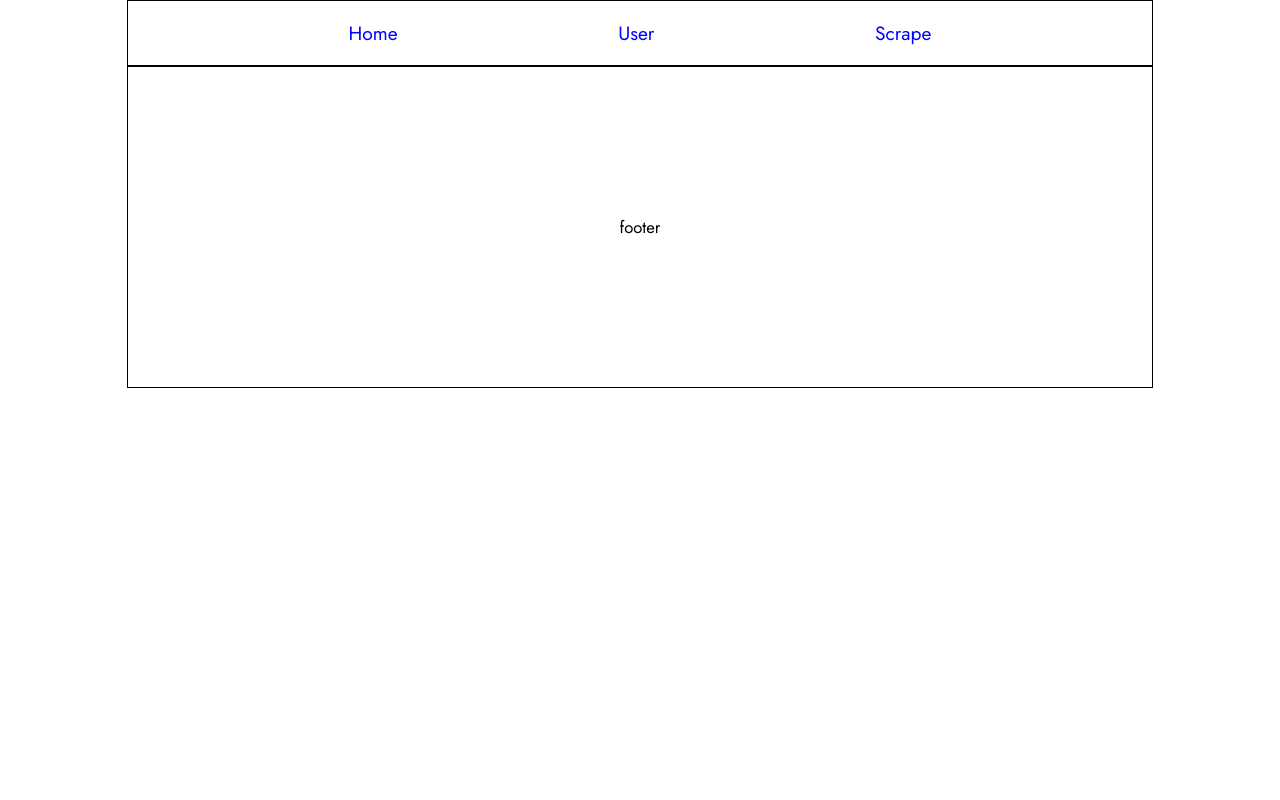
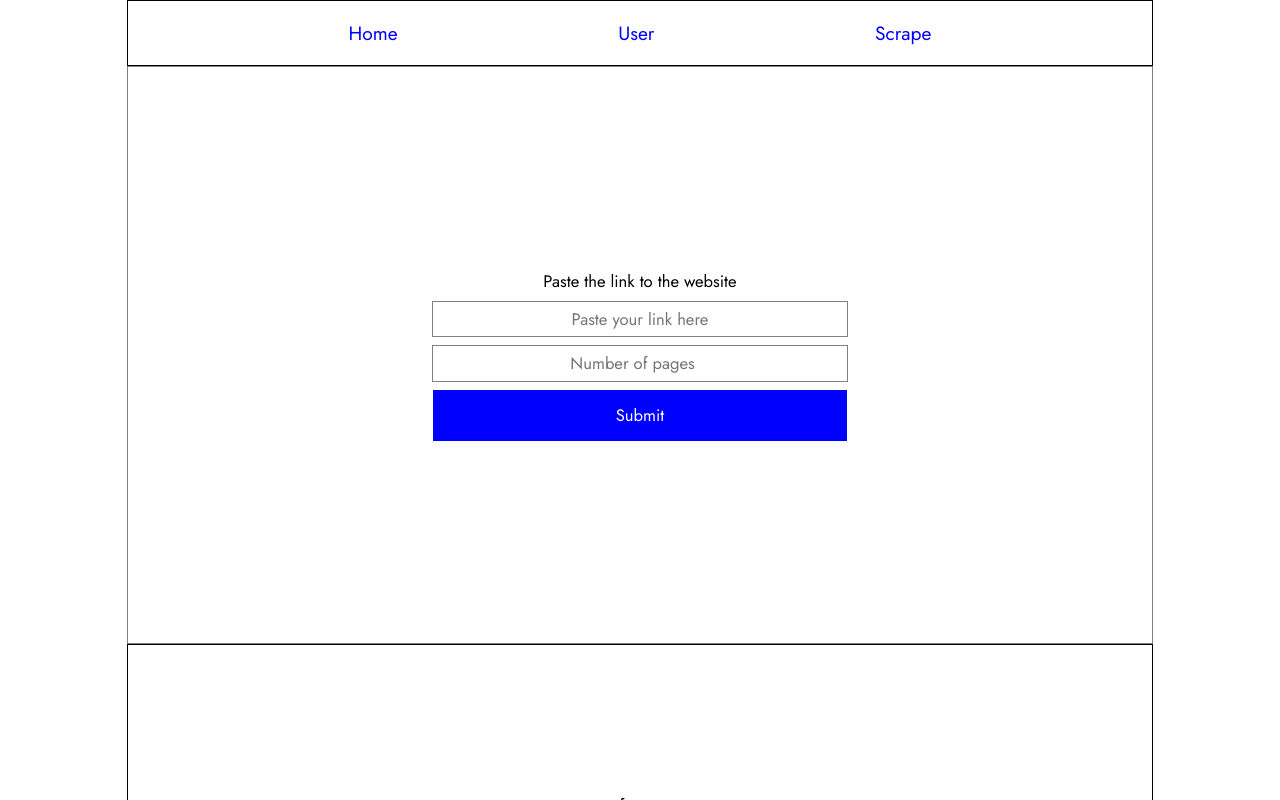
Before and after one commit to MokuaEnock/Neural-forge-frontend, a React (Create React App) app: page /scrape/new in a window 1280 px wide. Shown: the top 800 px of the page. Built offline with nearby package versions, Linux system fonts and the light colour scheme.

Commit message:
create new scrape component

```diff
--- a/src/App.js
+++ b/src/App.js
@@ -6,6 +6,7 @@ import Footer from "./components/Footer";
 import NavBar from "./components/Nav";
 import User from "./pages/User/User";
 import Scrape from "./pages/Scrape/Scrape";
+import NewScrape from "./pages/Scrape/New";
 
 function App() {
   return (
@@ -14,7 +15,9 @@ function App() {
       <Routes>
         <Route path="/" element={<Landing />} />
         <Route path="/user" element={<User />} />
-        <Route path="/scrape" element={<Scrape />} />
+        <Route path="/scrape" element={<Scrape />}>
+          <Route path="new" element={<NewScrape />} />
+        </Route>
       </Routes>
       <Footer />
     </BrowserRouter>
--- /dev/null
+++ b/src/pages/Scrape/New.jsx
@@ -0,0 +1,3 @@
+export default function NewScrape() {
+  return <main>New Scrape</main>;
+}
--- a/src/pages/Scrape/Scrape.jsx
+++ b/src/pages/Scrape/Scrape.jsx
@@ -4,17 +4,17 @@ import { useState } from "react";
 export default function Scrape() {
   // https://www.newegg.com/p/pl?d=laptop&page=2
   let [link, setLink] = useState("");
-  let [page, setPage] = useState("");
+  let [pages, setPages] = useState("");
 
   function handleScrape(e) {
     e.preventDefault();
-    console.log(link, page);
+    console.log(link, pages);
 
     fetch("http://localhost:3000/scrapes", {
       method: "POST",
       body: JSON.stringify({
         link,
-        pages: page,
+        pages,
       }),
       headers: {
         "Content-Type": "application/json",
@@ -39,8 +39,8 @@ export default function Scrape() {
           type="number"
           placeholder="Number of pages"
           min="0"
-          value={page}
-          onChange={(e) => setPage(e.target.value)}
+          value={pages}
+          onChange={(e) => setPages(e.target.value)}
         />
         <button type="submit">Submit</button>
       </form>
```
